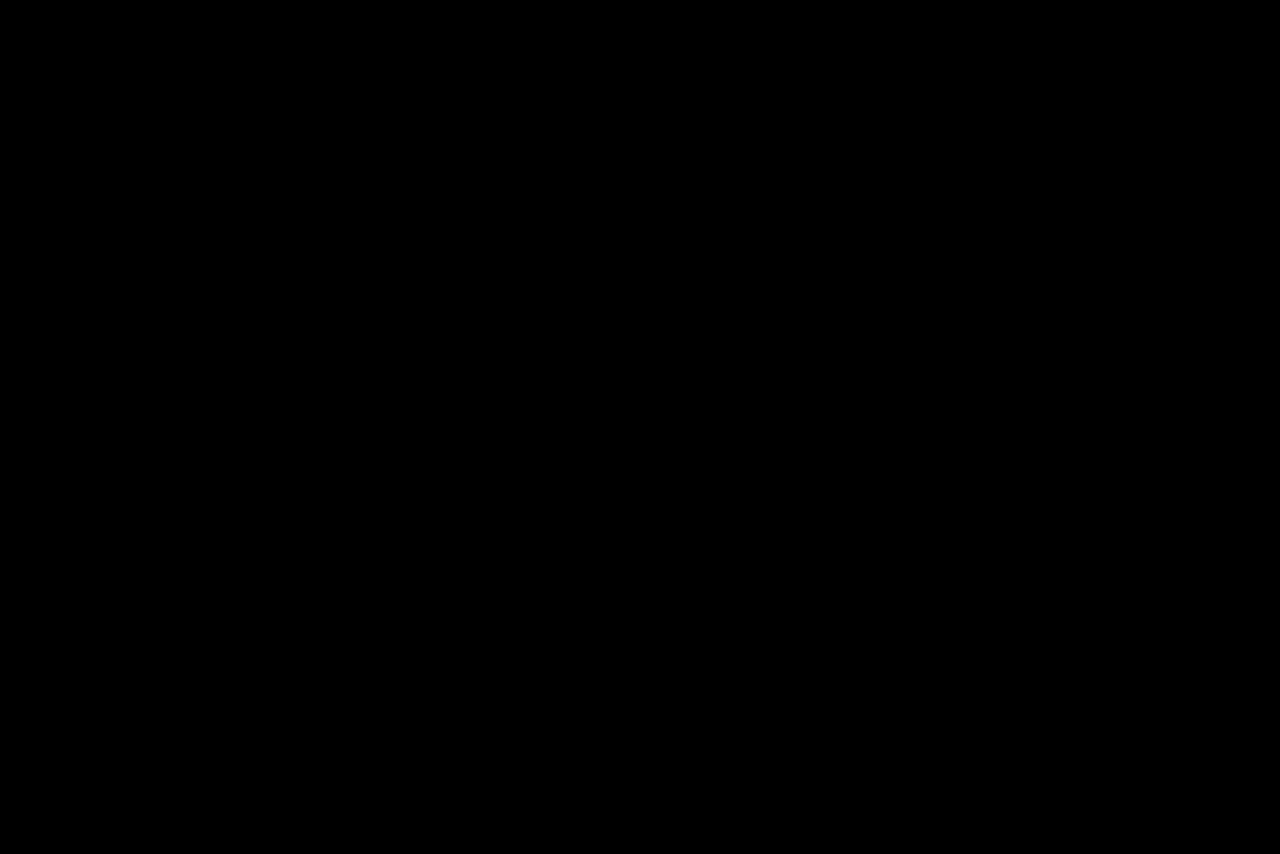
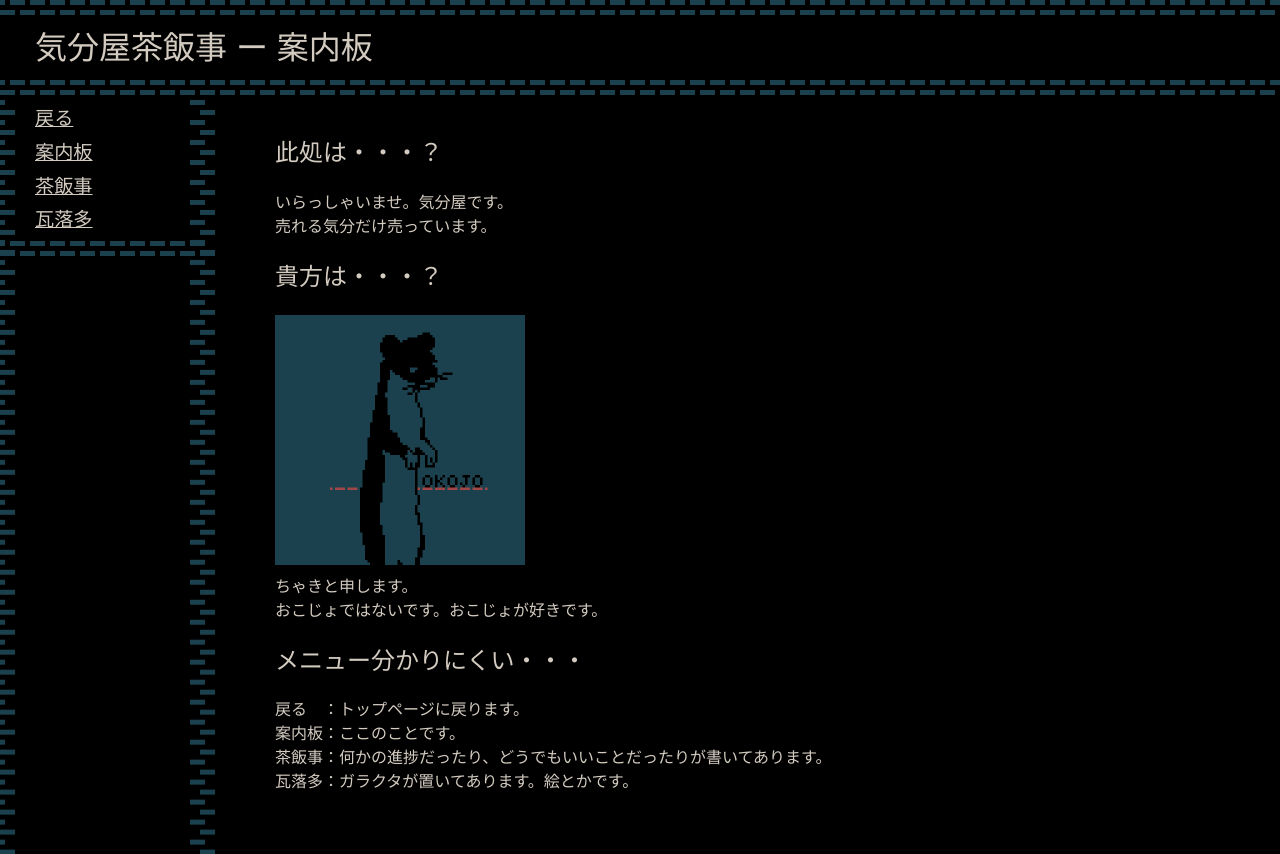
Before and after one commit to sstyaki/blog, a Vue app: page /guide in a window 1280 px wide. Before the commit this address had no page. Before the commit the page ends 800 px from the top, so only its background shows below. Built offline with nearby package versions, Linux system fonts and the light colour scheme.

Commit message:
案内板仮完成

```diff
--- a/src/components/Sidebar.vue
+++ b/src/components/Sidebar.vue
@@ -5,11 +5,9 @@
 <template>
   <div class="sidebar">
     <div><router-link to="/" class="menu-items">戻る</router-link></div>
-    <div><router-link to="/sub" class="menu-items">御品書</router-link></div>
+    <div><router-link to="/guide" class="menu-items">案内板</router-link></div>
     <div><router-link to="/sub" class="menu-items">茶飯事</router-link></div>
     <div><router-link to="/sub" class="menu-items">瓦落多</router-link></div>
-    <div><router-link to="/sub" class="menu-items">絵空事</router-link></div>
-    <div><router-link to="/sub" class="menu-items">げえむ</router-link></div>
     <div class="menu-bottom-line">　</div>
   </div>
 </template>
@@ -31,7 +29,7 @@
 
 .menu-bottom-line {
   font-size: 10px;
-  margin-top: 2px;
+  margin-top: 1px;
   background-image: url("../assets/defaultlayout-sidebarline-bottom.png");
   background-repeat: no-repeat;
   background-size: cover;
--- a/src/layouts/DefaultLayout.vue
+++ b/src/layouts/DefaultLayout.vue
@@ -45,6 +45,6 @@ import Sidebar from "../components/Sidebar.vue";
   flex-direction: column;
   flex-grow: 1;
   margin: 20px;
-  padding: 40px;
+  padding: 0 40px 40px;
 }
 </style>
--- /dev/null
+++ b/src/pages/Guide.vue
@@ -0,0 +1,28 @@
+<script setup lang="ts">
+import DefaultLayout from "../layouts/DefaultLayout.vue";
+</script>
+
+<template>
+  <DefaultLayout>
+    <template v-slot:header>案内板</template>
+    <h2>此処は・・・？</h2>
+    <div>いらっしゃいませ。気分屋です。</div>
+    <div>売れる気分だけ売っています。</div>
+    <h2>貴方は・・・？</h2>
+    <img src="../assets/okojo.png" alt="オコジョの絵" class="icon-image"/>
+    <div>ちゃきと申します。</div>
+    <div>おこじょではないです。おこじょが好きです。</div>
+    <h2>メニュー分かりにくい・・・</h2>
+    <div>戻る　：トップページに戻ります。</div>
+    <div>案内板：ここのことです。</div>
+    <div>茶飯事：何かの進捗だったり、どうでもいいことだったりが書いてあります。</div>
+    <div>瓦落多：ガラクタが置いてあります。絵とかです。</div>
+  </DefaultLayout>
+</template>
+
+<style scoped>
+.icon-image {
+  max-width: 250px;
+  margin-bottom: 10px;
+}
+</style>
--- a/src/pages/Home.vue
+++ b/src/pages/Home.vue
@@ -5,11 +5,9 @@
 <template>
   <div class="home">
     <div class="menu-header">気分屋茶飯事</div>
-    <div><router-link to="/sub" class="menu-items">御品書</router-link></div>
+    <div><router-link to="/guide" class="menu-items">案内板</router-link></div>
     <div><router-link to="/sub" class="menu-items">茶飯事</router-link></div>
     <div><router-link to="/sub" class="menu-items">瓦落多</router-link></div>
-    <div><router-link to="/sub" class="menu-items">絵空事</router-link></div>
-    <div><router-link to="/sub" class="menu-items">げえむ</router-link></div>
   </div>
 </template>
 
--- a/src/router.ts
+++ b/src/router.ts
@@ -1,10 +1,12 @@
 import Home from "./pages/Home.vue";
 import Sub from "./pages/Sub.vue";
 import {createRouter, createWebHistory} from "vue-router";
+import Guide from "./pages/Guide.vue";
 
 const routes = [
     { path: '/', name: 'Home', component: Home },
     { path: '/sub', name: 'Sub', component: Sub },
+    { path: '/guide', name: 'Guide', component: Guide },
 ];
 
 const router = createRouter({
```
Also changed, not shown: vite.config.ts.timestamp-1707079319852-bdb3311cd2987.mjs (added, +23 -0 lines), src/assets/okojo.png (added).
